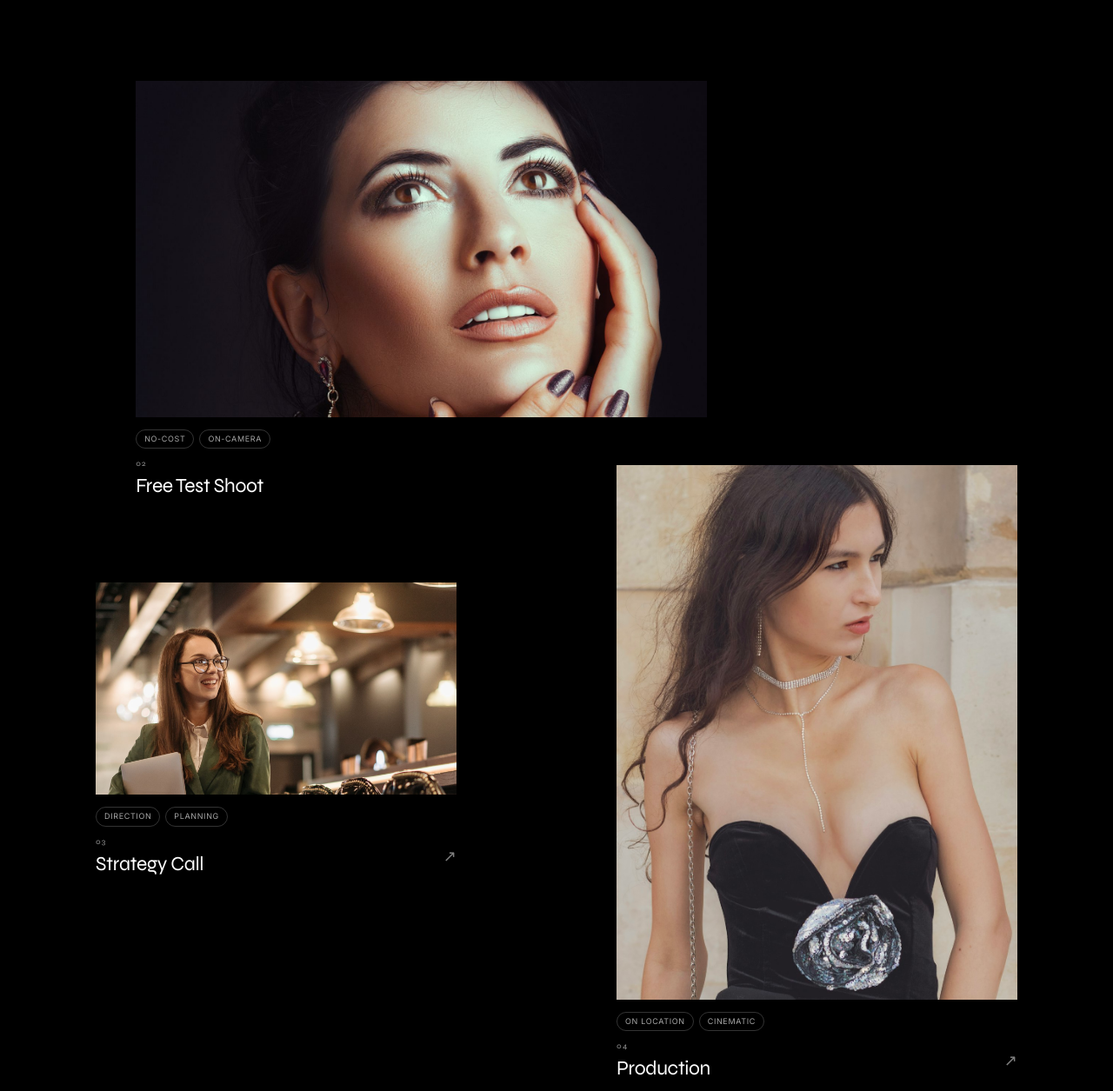
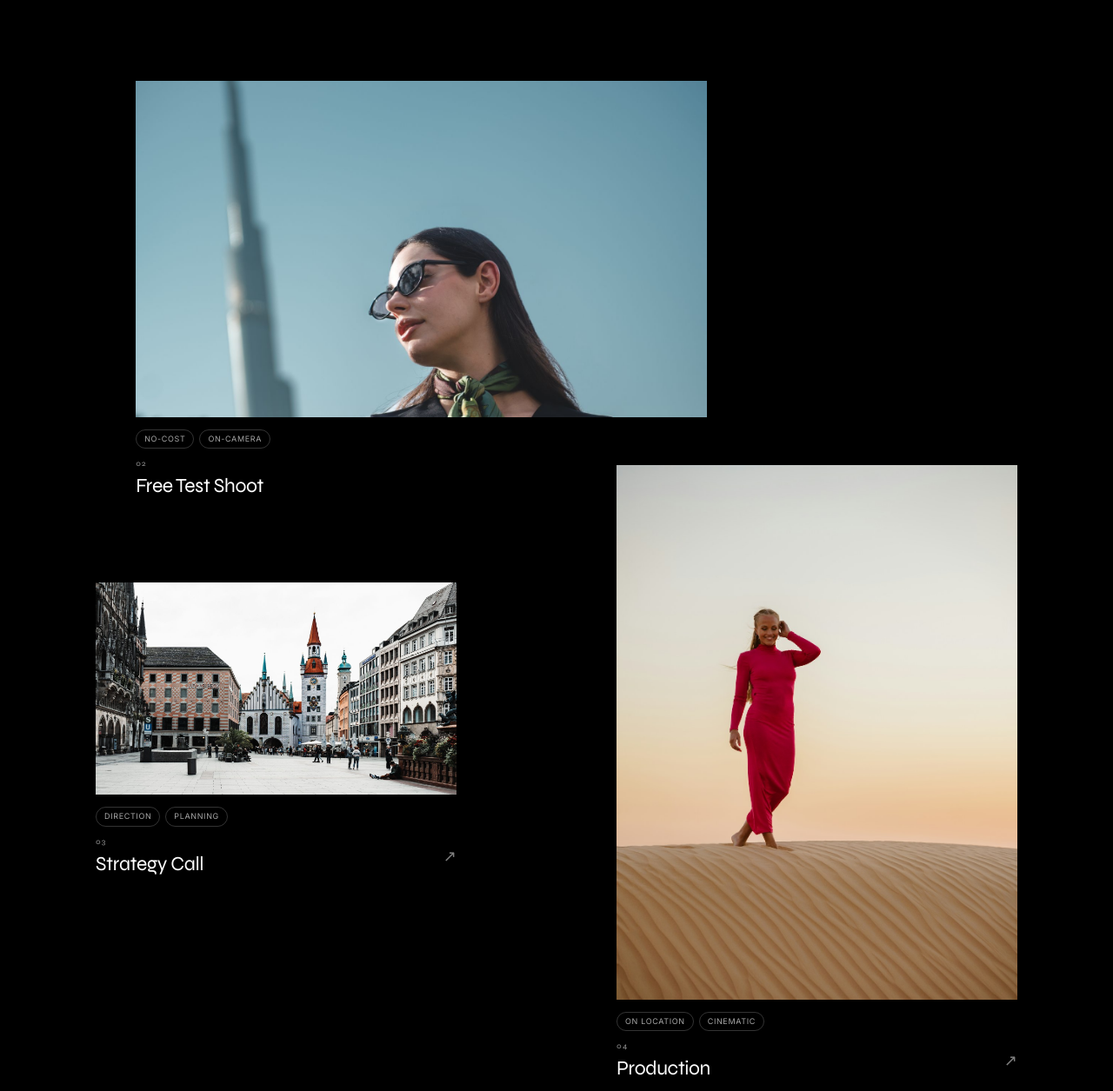
Before and after one commit to urrwa/fanfuse, a plain HTML site: page index.html in a window 1280 px wide. Shown: the part 3845-5100 px from the top of the page at 87% size. Drawn offline with Linux system fonts and the light colour scheme.

Commit message:
Use Germany and Dubai photos in Process gallery

```diff
--- a/index.html
+++ b/index.html
@@ -656,7 +656,7 @@ Brands look for a clear identity and content that feels <em>premium.</em> We hel
 
     <article id="how-01" class="how-card">
       <div class="how-card-img">
-        <img src="process-apply.jpg" alt="Smiling woman in a white blouse working on a laptop in a cafe" loading="lazy" style="object-position:50% 35%">
+        <img src="region-apply.jpg" alt="Woman at Brandenburg Gate in Berlin, Germany, at golden hour" loading="lazy" style="object-position:50% 55%">
         <span class="how-brk-tr" aria-hidden="true"></span>
         <span class="how-brk-bl" aria-hidden="true"></span>
       </div>
@@ -671,7 +671,7 @@ Brands look for a clear identity and content that feels <em>premium.</em> We hel
 
     <article id="how-02" class="how-card">
       <div class="how-card-img">
-        <img src="process-shoot.jpg" alt="Beauty portrait of a brunette model wearing statement jewelry" loading="lazy" style="object-position:50% 20%">
+        <img src="region-shoot.jpg" alt="Woman in Dubai with the Burj Khalifa in the background" loading="lazy" style="object-position:50% 20%">
         <span class="how-brk-tr" aria-hidden="true"></span>
         <span class="how-brk-bl" aria-hidden="true"></span>
       </div>
@@ -686,7 +686,7 @@ Brands look for a clear identity and content that feels <em>premium.</em> We hel
 
     <article id="how-03" class="how-card">
       <div class="how-card-img">
-        <img src="process-strategy.jpg" alt="Stylish woman holding a laptop in a warm cafe" loading="lazy" style="object-position:50% 20%">
+        <img src="region-strategy.jpg" alt="Marienplatz square and Old Town Hall in Munich, Germany" loading="lazy" style="object-position:50% 45%">
         <span class="how-brk-tr" aria-hidden="true"></span>
         <span class="how-brk-bl" aria-hidden="true"></span>
       </div>
@@ -701,7 +701,7 @@ Brands look for a clear identity and content that feels <em>premium.</em> We hel
 
     <article id="how-04" class="how-card">
       <div class="how-card-img">
-        <img src="process-production.jpg" alt="Brunette fashion model in an evening dress on location in Paris" loading="lazy" style="object-position:50% 25%">
+        <img src="region-production.jpg" alt="Woman in a red dress on Dubai desert dunes at sunset" loading="lazy" style="object-position:50% 20%">
         <span class="how-brk-tr" aria-hidden="true"></span>
         <span class="how-brk-bl" aria-hidden="true"></span>
       </div>
@@ -716,7 +716,7 @@ Brands look for a clear identity and content that feels <em>premium.</em> We hel
 
     <article id="how-05" class="how-card">
       <div class="how-card-img">
-        <img src="process-paid.jpg" alt="Blonde fashion model in an elegant gold-toned interior" loading="lazy" style="object-position:50% 35%">
+        <img src="region-paid.jpg" alt="Woman overlooking illuminated Dubai Marina towers and waterfront at night" loading="lazy" style="object-position:50% 58%">
         <span class="how-brk-tr" aria-hidden="true"></span>
         <span class="how-brk-bl" aria-hidden="true"></span>
       </div>
```
Also changed, not shown: region-apply.jpg (added), region-paid.jpg (added), region-production.jpg (added), region-shoot.jpg (added), region-strategy.jpg (added), 1 other file.
